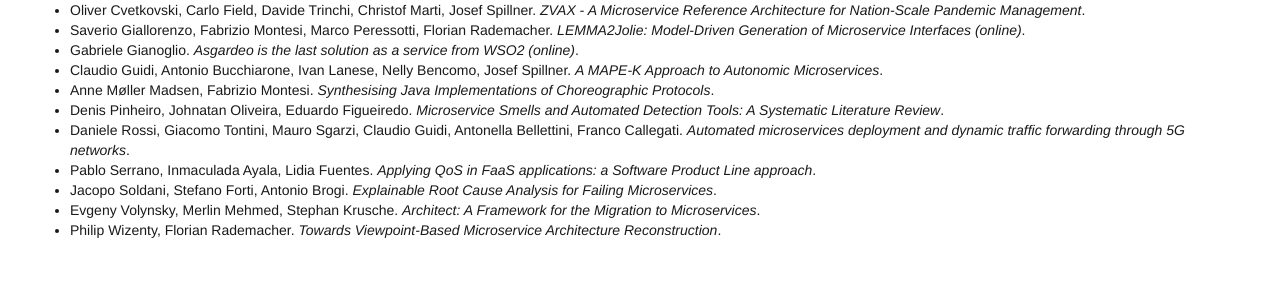
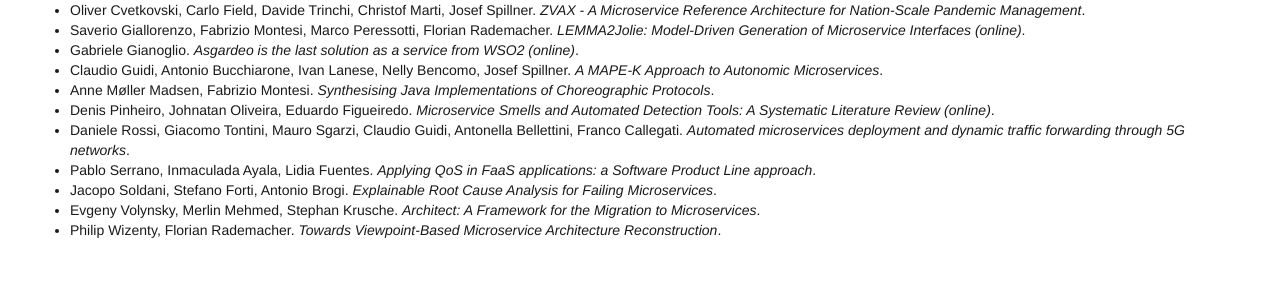
Before and after one commit to microservices-community/microservices-2022, a Jekyll site: the page built from accepted.md, in a window 1280 px wide. Shown: the part 634-928 px from the top of the page. Built offline with Jekyll 4.4.1, drawn with Linux system fonts in a browser that asks for light colours.

Commit message:
Update papers.yml

```diff
--- a/_data/papers.yml
+++ b/_data/papers.yml
@@ -154,7 +154,7 @@
     - Denis Pinheiro
     - Johnatan Oliveira
     - Eduardo Figueiredo
-  title: "Microservice Smells and Automated Detection Tools: A Systematic Literature Review"
+  title: "Microservice Smells and Automated Detection Tools: A Systematic Literature Review (online)"
   paper: paper_11.pdf
 #  slides: empty_slides.pdf
   abstract: |
```
